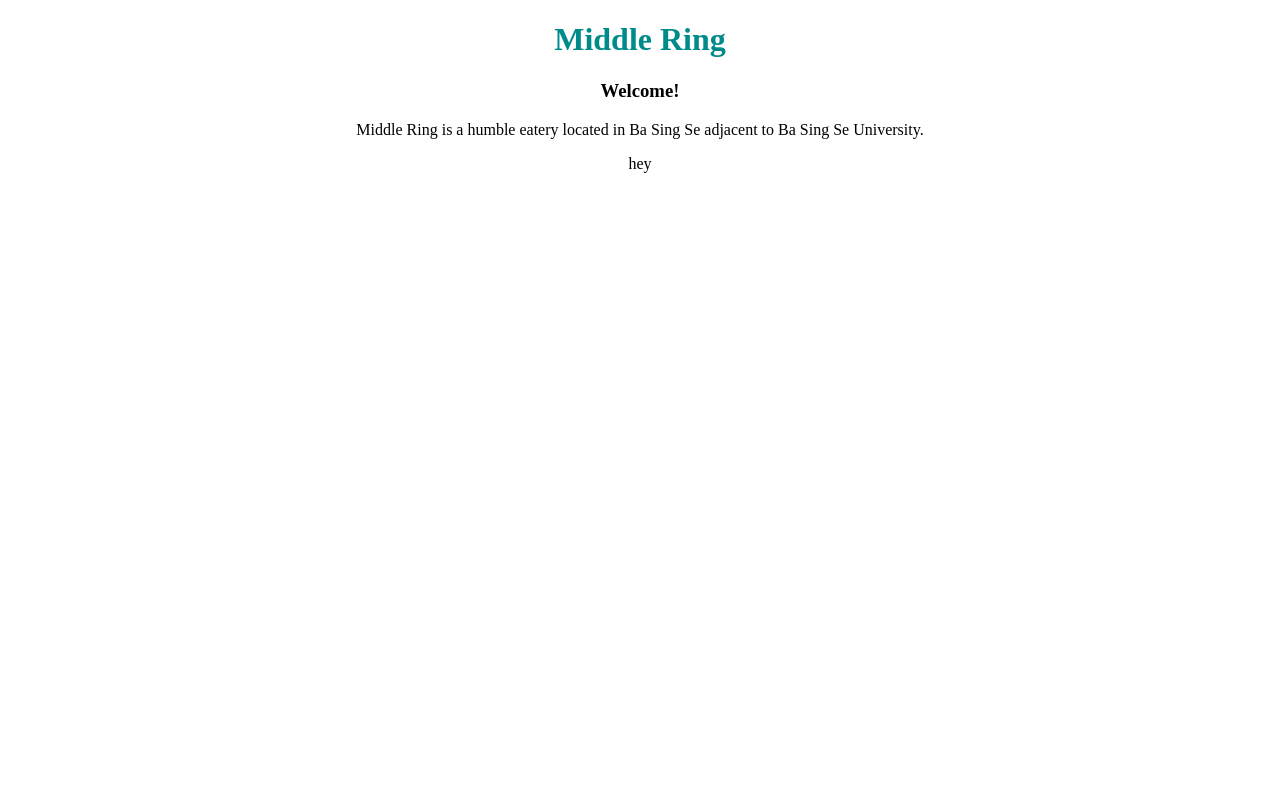
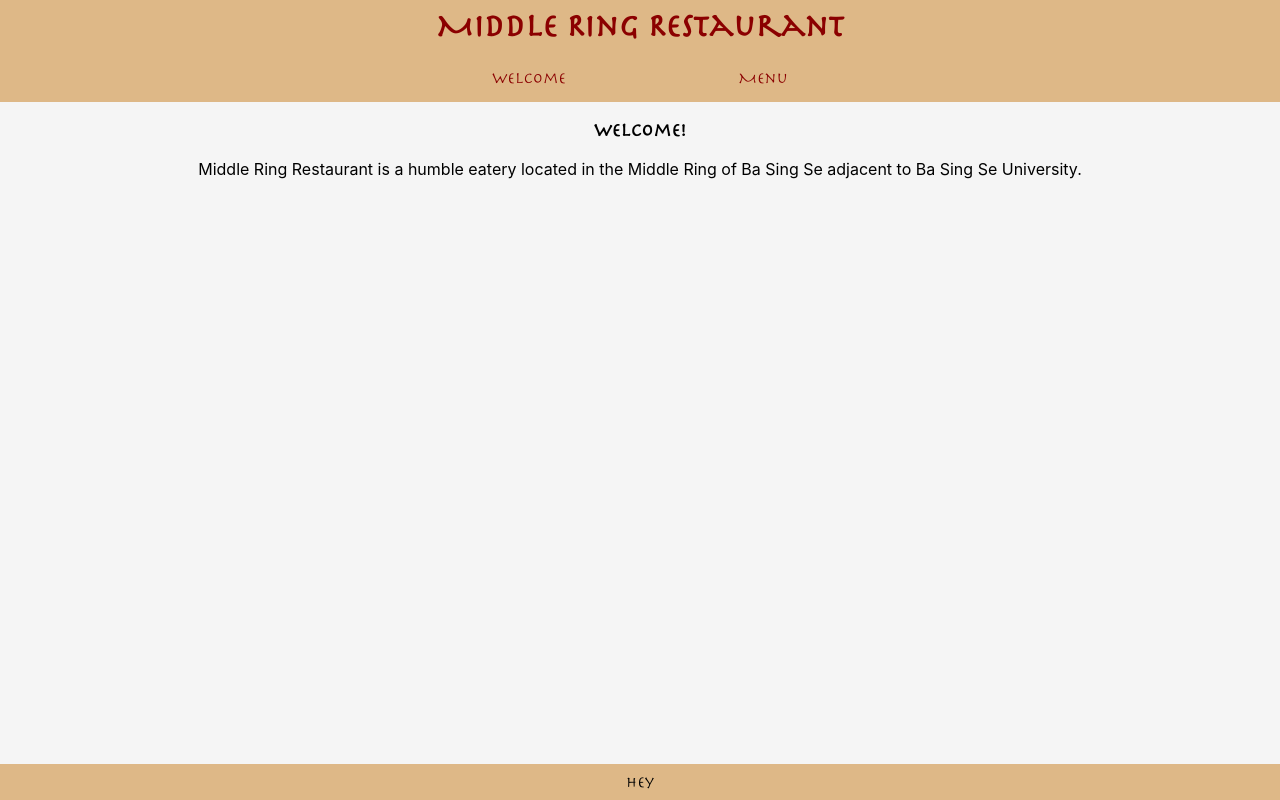
Before and after one commit to jcampbell57/odin-restaurant-page, a website built with webpack: page dist/index.html in a window 1280 px wide. Built offline with nearby package versions, Linux system fonts and the light colour scheme.

Commit message:
adds placeholder content and barebones styling

```diff
--- a/src/content.js
+++ b/src/content.js
@@ -4,7 +4,24 @@ const display = () => {
 
     const displayHeader = () => {
         let header = document.createElement('header');
-        header.innerHTML = '<h1>Middle Ring</h1>';
+        header.innerHTML = '<h1>Middle Ring Restaurant</h1>';
+
+        // let navContainer = div
+        let nav = document.createElement('ul');
+        nav.setAttribute('class', 'nav')
+
+        let welcome = document.createElement('li');
+        welcome.setAttribute('class', 'navItem');
+        welcome.textContent = 'Welcome';
+        nav.appendChild(welcome);
+
+        let menu = document.createElement('li');
+        menu.setAttribute('class', 'navItem');
+        menu.textContent = 'Menu';
+        nav.appendChild(menu);
+
+        header.appendChild(nav);
+        // header.appendChild(navContainer);
         body.appendChild(header);
     }
 
@@ -21,8 +38,8 @@ const display = () => {
         let contentInfo = document.createElement('p')
         contentInfo.setAttribute('class', 'contentInfo');
         contentInfo.textContent =
-            'Middle Ring is a humble eatery located in Ba Sing Se adjacent to \
-            Ba Sing Se University.';
+            'Middle Ring Restaurant is a humble eatery located in the Middle Ring of \
+            Ba Sing Se adjacent to Ba Sing Se University.';
         content.appendChild(contentInfo);
     }
 
--- a/src/style.css
+++ b/src/style.css
@@ -1,16 +1,56 @@
+:root {
+    --background-color: whitesmoke;
+    --secondary-color: burlywood;
+    --accent-color: darkred;
+}
+
 @font-face {
-    font-family: 'Avatar';
-    src: url(./assets/Herculanum-Regular.ttf) format('ttf');
-    font-weight: 500;
+    font-family: 'Herculanum';
+    src: url('./assets/Herculanum.woff') format('woff');
+    font-weight: normal;
     font-style: normal;
 }
 
 body {
+    background-color: var(--background-color);
     text-align: center;
-    font-family: 'Avatar';
+    font-family: 'Herculanum',-apple-system,BlinkMacSystemFont,"Segoe UI",Roboto,Oxygen-Sans,Ubuntu,Cantarell,"Helvetica Neue",sans-serif;
+    margin: 0;
+    display: flex;
+    flex-direction: column;
+    min-height: 100vh;
 }
 
 header {
-    color: darkcyan;
-    font-family: 'Avatar';
+    background-color: var(--secondary-color);
+    color: var(--accent-color);
 }
+
+header > h1 {
+    margin: 0;
+    padding: 10px;
+}
+
+
+.nav {
+    padding: 0;
+    margin-left: 25vw;
+    margin-right: 25vw;
+    list-style: none;
+    display: flex;
+    justify-content: space-evenly;
+}
+
+.navItem:hover {
+    cursor: pointer;
+}
+
+.content>p {
+    font-family: -apple-system,BlinkMacSystemFont,"Segoe UI",Roboto,Oxygen-Sans,Ubuntu,Cantarell,"Helvetica Neue",sans-serif;
+}
+
+footer {
+    background-color: var(--secondary-color);
+    padding: 10px;
+    margin-top: auto;
+}
--- a/webpack.config.js
+++ b/webpack.config.js
@@ -10,7 +10,7 @@ module.exports = {
     devtool: 'inline-source-map',
     plugins: [
         new HtmlWebpackPlugin({
-          title: 'Middle Ring',
+          title: 'Middle Ring Restaurant',
         }),
       ],
     output: {
```
Also changed, not shown: dist/7a052446b4aea4f9346e.ttf (deleted), dist/content.bundle.js, dist/e787e1043241ce7ea0c0.woff (added), dist/index.bundle.js, src/assets/Herculanum-Regular.ttf (deleted), src/assets/Herculanum.woff (added).
